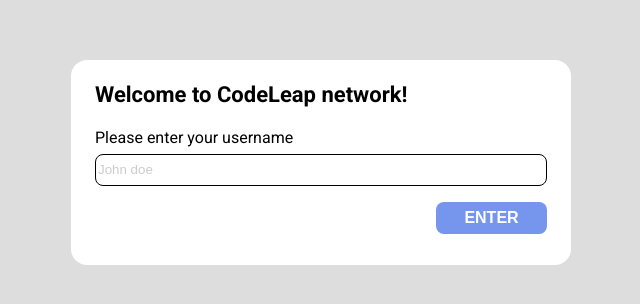
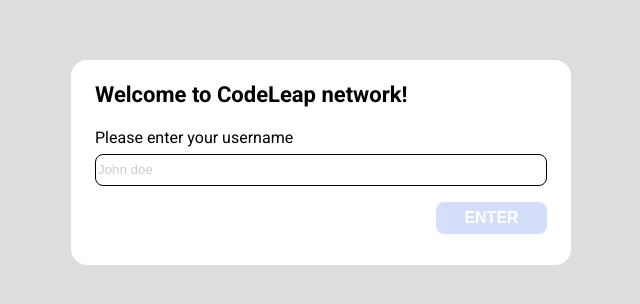
Before and after one commit to henriquesdias/Code-Leap-Test, a React (Vite) app: page / in a window 1280 px wide. Shown: the part 238-542 px from the top of the page, without its empty margins (319-959 px from the left). Built offline with nearby package versions, Linux system fonts and the light colour scheme.

Commit message:
feat: finished signup page

```diff
--- a/src/App.tsx
+++ b/src/App.tsx
@@ -7,7 +7,7 @@
 export default function App() {
   const [page, setPage] = useState<JSX.Element>(<LogoPage />);
   useEffect(() => {
-    const id = setTimeout(() => setPage(<SignUp />), 2000);
+    const id = setTimeout(() => setPage(<SignUp setPage={setPage} />), 2000);
     return () => clearTimeout(id);
   }, []);
 
--- /dev/null
+++ b/src/components/Principal-Button.tsx
@@ -0,0 +1,17 @@
+import PrincipalButtonStyle from "../styles/Principa-Button-Style";
+
+interface PrincipalButton {
+  children: string;
+  isDisabled: boolean;
+}
+
+export default function PrincipalButton({
+  children,
+  isDisabled,
+}: PrincipalButton) {
+  return (
+    <PrincipalButtonStyle isDisabled={isDisabled} disabled={isDisabled}>
+      {children}
+    </PrincipalButtonStyle>
+  );
+}
--- /dev/null
+++ b/src/hooks/useForm.ts
@@ -0,0 +1,20 @@
+import { ChangeEvent, FormEvent, useState } from "react";
+
+interface FormValues {
+  [key: string]: string;
+}
+
+export default function useForm(formValues: FormValues, submit: Function) {
+  const [formData, setFormData] = useState<FormValues>(formValues);
+
+  function handleInputChange(e: ChangeEvent<HTMLInputElement>) {
+    setFormData({ ...formData, [e.target.name]: e.target.value });
+  }
+  function handleSubmit(e: FormEvent) {
+    e.preventDefault();
+    submit();
+    setFormData(formValues);
+  }
+
+  return { formData, setFormData, handleInputChange, handleSubmit };
+}
--- a/src/pages/Sign-Up.tsx
+++ b/src/pages/Sign-Up.tsx
@@ -1,16 +1,40 @@
 import SignUpStyle from "../styles/Sign-Up-Style";
+import useForm from "../hooks/useForm";
+import PrincipalButton from "../components/Principal-Button";
+import { Dispatch } from "react";
 
-export default function SignUp() {
+interface ISignUp {
+  setPage: Dispatch<JSX.Element>;
+}
+
+export default function SignUp({ setPage }: ISignUp) {
+  const { formData, setFormData, handleInputChange, handleSubmit } = useForm(
+    {
+      name: "",
+    },
+    saveUsername
+  );
+  function saveUsername() {
+    localStorage.setItem("username", JSON.stringify(formData));
+  }
+
   return (
     <SignUpStyle>
-      <div>
+      <form onSubmit={handleSubmit}>
         <h1>Welcome to CodeLeap network!</h1>
         <span>Please enter your username</span>
-        <input type="text" placeholder="John doe" />
+        <input
+          type="text"
+          placeholder="John doe"
+          name="name"
+          onChange={handleInputChange}
+        />
         <div>
-          <button>ENTER</button>
+          <PrincipalButton isDisabled={formData.name.length === 0}>
+            ENTER
+          </PrincipalButton>
         </div>
-      </div>
+      </form>
     </SignUpStyle>
   );
 }
--- /dev/null
+++ b/src/styles/Principa-Button-Style.tsx
@@ -0,0 +1,20 @@
+import styled from "styled-components";
+
+interface SignUpProps {
+  isDisabled: boolean;
+}
+
+const PrincipalButtonStyle = styled.button`
+  background-color: #7695ec;
+  border-radius: 8px;
+  outline: none;
+  border: none;
+  width: 111px;
+  height: 32px;
+  color: #ffffff;
+  font-weight: bold;
+  font-size: 16px;
+  opacity: ${({ isDisabled }: SignUpProps) => (isDisabled ? "0.3" : "1")};
+`;
+
+export default PrincipalButtonStyle;
--- a/src/styles/Sign-Up-Style.tsx
+++ b/src/styles/Sign-Up-Style.tsx
@@ -6,9 +6,10 @@
   display: flex;
   align-items: center;
   justify-content: center;
-  > div {
+  form {
     padding: 24px;
-    width: 500px;
+    max-width: 500px;
+    width: 90%;
     height: 205px;
     background-color: #ffffff;
     border-radius: 16px;
@@ -38,17 +39,6 @@
       display: flex;
       justify-content: end;
     }
-    button {
-      background-color: #7695ec;
-      border-radius: 8px;
-      outline: none;
-      border: none;
-      width: 111px;
-      height: 32px;
-      color: #ffffff;
-      font-weight: bold;
-      font-size: 16px;
-    }
   }
 `;
 
```
